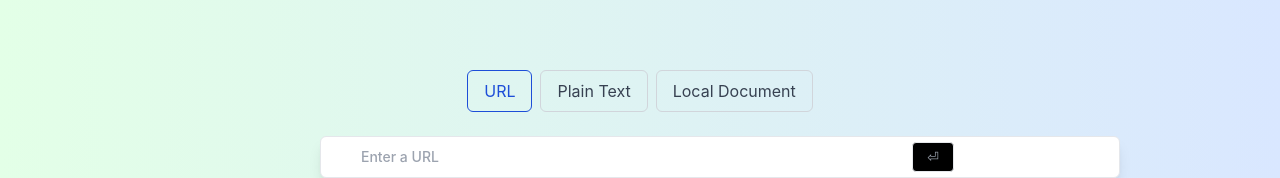
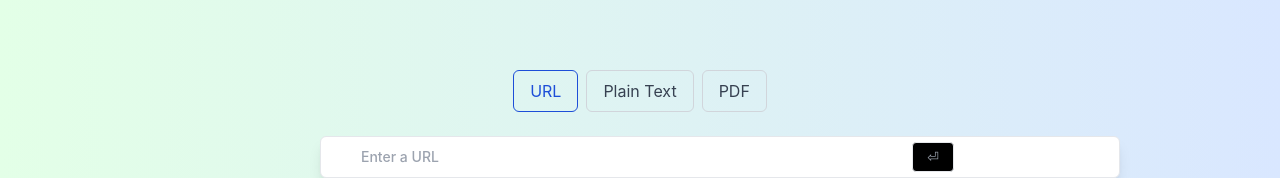
Before and after one commit to Jdave211/testifai, a React (Create React App) app: page / in a window 1280 px wide. Shown: the part 751-929 px from the top of the page. Built offline with nearby package versions, Linux system fonts and the light colour scheme; no server answers.

Commit message:
Update KnowledgeBaseForm.js

```diff
--- a/src/components/Home/KnowledgeBaseForm/KnowledgeBaseForm.js
+++ b/src/components/Home/KnowledgeBaseForm/KnowledgeBaseForm.js
@@ -125,7 +125,7 @@ const KnowledgeBaseForm = () => {
         onClick={() => setInputType('file')}
         className={`px-4 py-2 rounded-md border transition-all duration-300 ${inputType === 'file' ? 'border-blue-700 text-blue-700 hover:bg-blue-100' : 'border-gray-300 text-gray-700 hover:bg-gray-100'}`}
       >
-        Local Document
+        PDF
       </button>
     </div>
         <form className='relative flex flex-col items-center' onSubmit={handleSubmit}>
```
